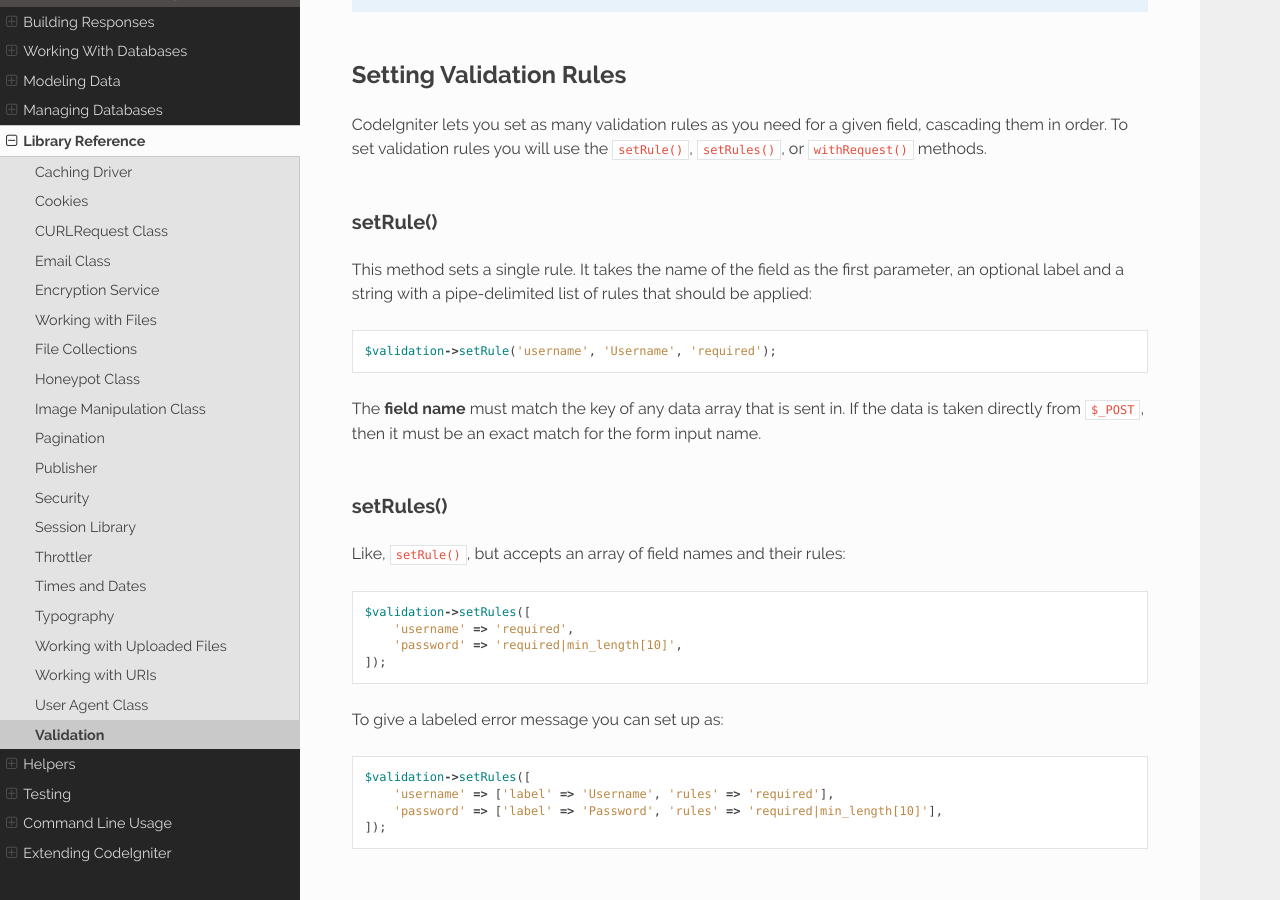
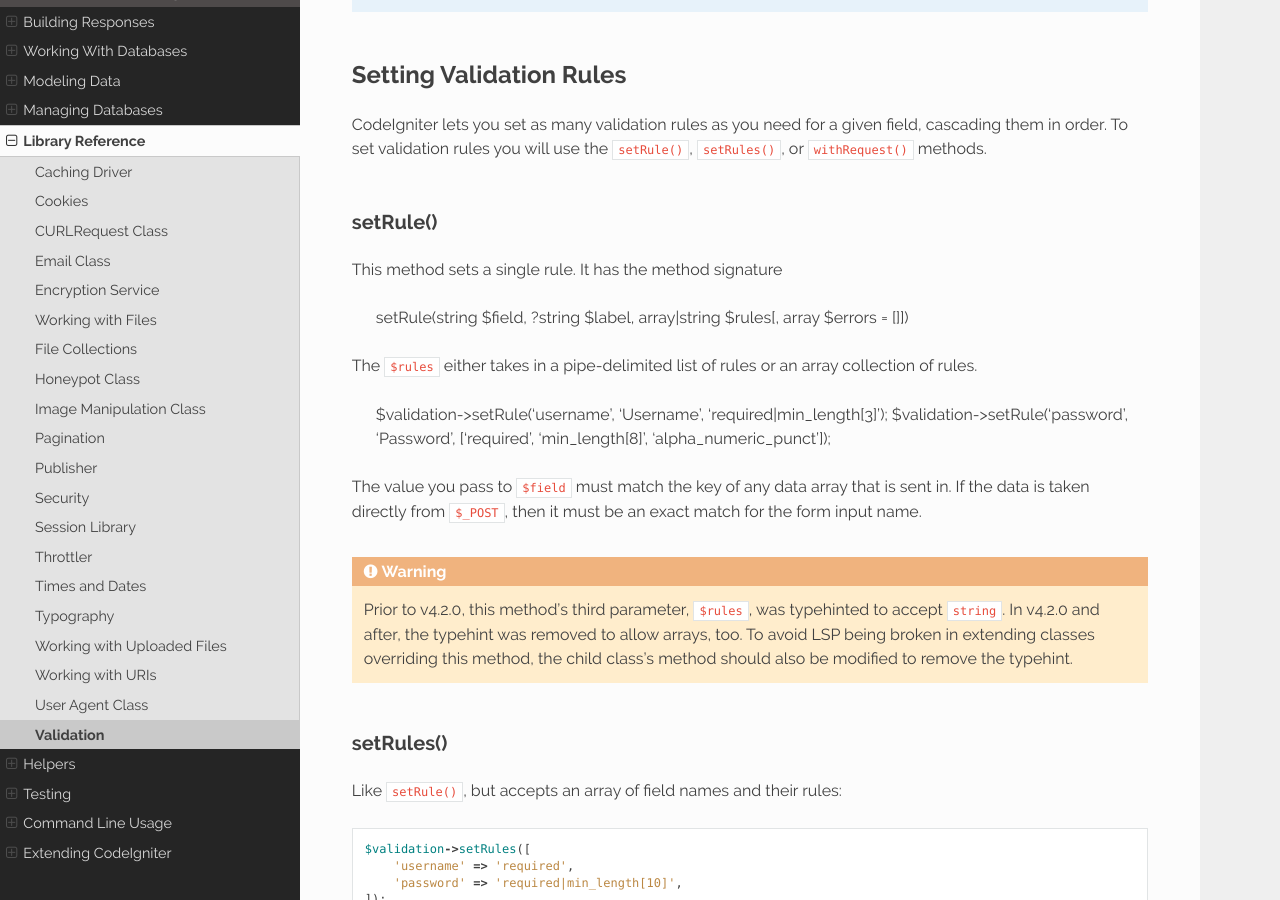
Before and after one commit to NEKOGET/ci4_user_guide_src, a Sphinx documentation site: the page built from source/libraries/validation.rst, in a window 1280 px wide and 900 px high, scrolled down 6244 px. Built offline with Sphinx 7.4.7 and the Read the Docs theme 2.0.0, drawn with Linux system fonts in a browser that asks for light colours.

```diff
--- a/source/changelogs/v4.2.0.rst
+++ b/source/changelogs/v4.2.0.rst
@@ -12,6 +12,7 @@ Release Date: Not Released
 BREAKING
 ********
 
+- The method signature of ``Validation::setRule()`` has been changed. The ``string`` typehint on the ``$rules`` parameter was removed. Extending classes should likewise remove the parameter so as not to break LSP.
 
 
 Enhancements
--- a/source/libraries/validation.rst
+++ b/source/libraries/validation.rst
@@ -261,20 +261,28 @@ methods.
 setRule()
 =========
 
-This method sets a single rule. It takes the name of the field as
-the first parameter, an optional label and a string with a pipe-delimited list of rules
-that should be applied::
+This method sets a single rule. It has the method signature
 
-    $validation->setRule('username', 'Username', 'required');
+    setRule(string $field, ?string $label, array|string $rules[, array $errors = []])
 
-The **field name** must match the key of any data array that is sent in. If
+The ``$rules`` either takes in a pipe-delimited list of rules or an array collection of rules.
+
+    $validation->setRule('username', 'Username', 'required|min_length[3]');
+    $validation->setRule('password', 'Password', ['required', 'min_length[8]', 'alpha_numeric_punct']);
+
+The value you pass to ``$field`` must match the key of any data array that is sent in. If
 the data is taken directly from ``$_POST``, then it must be an exact match for
 the form input name.
+
+.. warning:: Prior to v4.2.0, this method's third parameter, ``$rules``, was typehinted to accept
+    ``string``. In v4.2.0 and after, the typehint was removed to allow arrays, too. To avoid LSP being
+    broken in extending classes overriding this method, the child class's method should also be modified
+    to remove the typehint.
 
 setRules()
 ==========
 
-Like, ``setRule()``, but accepts an array of field names and their rules::
+Like ``setRule()``, but accepts an array of field names and their rules::
 
     $validation->setRules([
         'username' => 'required',
```
